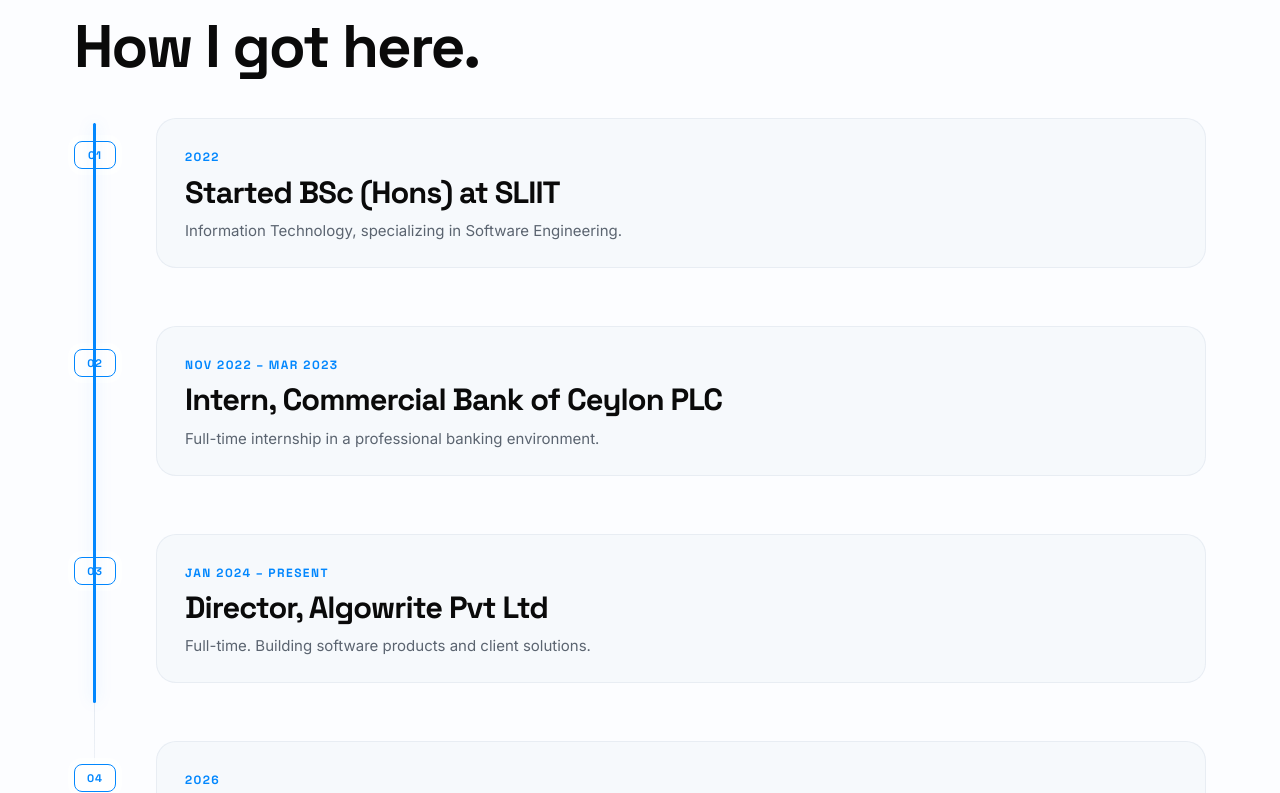
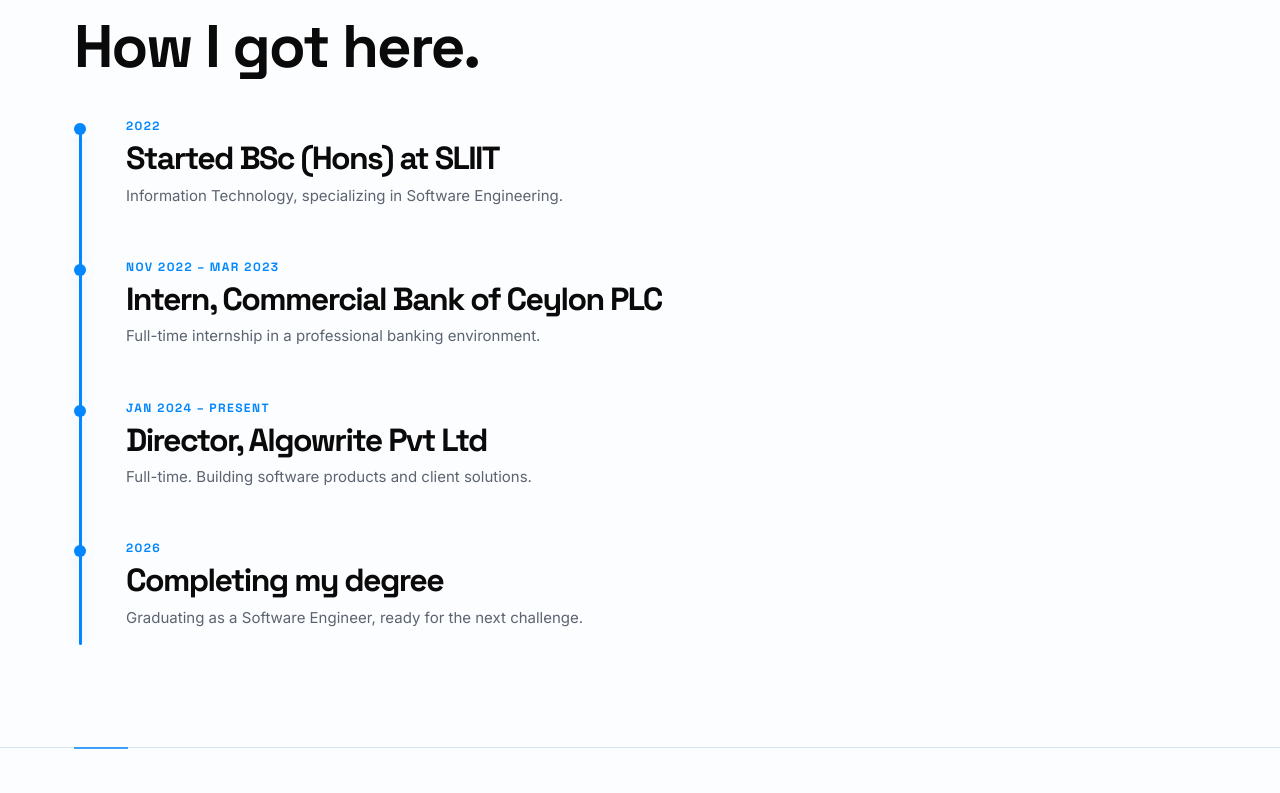
Before and after one commit to DKLakshman/My-Portfolio, a React (Vite) app in the folder client/: page / in a window 1280 px wide. Shown: the part 3127-3920 px from the top of the page. Built offline with nearby package versions, Linux system fonts and the light colour scheme; no server answers.

Commit message:
journey section updated

```diff
--- a/client/src/App.jsx
+++ b/client/src/App.jsx
@@ -87,7 +87,7 @@ function Journey() {
         <motion.div className="tl" ref={ref} style={{ '--p': scrollYProgress }}>
           {timeline.map((s, i) => (
             <Reveal key={s.title} className="step">
-              <span className="step-marker" aria-hidden="true">{String(i + 1).padStart(2, '0')}</span>
+              <span className="step-number" aria-hidden="true">0{i + 1}</span>
               <small>{s.when}</small><h3>{s.title}</h3><p>{s.text}</p>
             </Reveal>
           ))}
--- a/client/src/index.css
+++ b/client/src/index.css
@@ -125,14 +125,15 @@ nav .wrap{display:flex;align-items:center;justify-content:space-between;height:6
 .skills-grid .svc{transform-origin:center bottom;will-change:transform,opacity,filter}
 @media(max-width:620px){.grid{grid-template-columns:1fr}}
 /* timeline */
-.tl{position:relative;padding-left:82px;--p:0}
-.tl::before{content:"";position:absolute;left:20px;top:5px;bottom:22px;width:1px;background:linear-gradient(var(--brand),var(--line) 75%,transparent)}
-.tl::after{content:"";position:absolute;left:19px;top:5px;width:3px;height:calc(var(--p)*75%);max-height:75%;background:var(--brand);box-shadow:0 0 16px var(--glow);border-radius:4px}
-.step{position:relative;margin-bottom:58px;padding:24px 28px;border:1px solid color-mix(in srgb,var(--line) 72%,transparent);border-radius:20px;background:color-mix(in srgb,var(--card) 64%,transparent);transition:border-color .3s,transform .3s,background .3s}
-.step:hover{border-color:color-mix(in srgb,var(--brand) 48%,var(--line));transform:translateX(6px);background:color-mix(in srgb,var(--card) 82%,transparent)}
-.step-marker{position:absolute;left:-83px;top:22px;display:grid;place-items:center;width:42px;height:28px;border:1px solid var(--brand);border-radius:8px;background:var(--bg);color:var(--brand);font:600 11px "Space Grotesk",sans-serif;letter-spacing:.08em;box-shadow:0 0 0 6px color-mix(in srgb,var(--bg) 75%,transparent)}
-.step small{color:var(--brand);font:600 12px "Space Grotesk",sans-serif;letter-spacing:.12em;text-transform:uppercase}.step h3{font-size:clamp(22px,2.4vw,32px);margin:8px 0 10px}.step p{color:var(--muted);max-width:680px;font-size:15px}
-@media(max-width:600px){.tl{padding-left:54px}.tl::before{left:12px}.tl::after{left:11px}.step{margin-bottom:34px;padding:20px 18px;border-radius:16px}.step-marker{left:-55px;top:18px;width:32px;height:24px;font-size:10px}.step h3{font-size:22px}.step p{font-size:14px}.step:hover{transform:none}}
+.tl{position:relative;max-width:820px;margin-left:0;padding-left:52px;--p:0}
+.tl::before{content:"";position:absolute;left:6px;top:8px;bottom:8px;width:1px;background:var(--line)}
+.tl::after{content:"";position:absolute;left:5px;top:8px;width:3px;height:calc(var(--p)*100%);max-height:100%;background:var(--brand);box-shadow:0 0 12px var(--glow);border-radius:4px}
+.step{position:relative;margin:0;padding:0 0 52px;transition:transform .3s ease}.step:last-child{padding-bottom:8px}.step:hover{transform:translateX(6px)}
+.step-number{position:absolute;left:-52px;top:5px;width:12px;height:12px;border:0;border-radius:50%;background:var(--brand);font-size:0;box-shadow:0 0 0 5px color-mix(in srgb,var(--bg) 82%,transparent),0 0 10px var(--glow);z-index:1}
+.step-number::after{display:none}
+.step small{display:block;color:var(--brand);font:600 12px "Space Grotesk",sans-serif;letter-spacing:.12em;text-transform:uppercase;margin-bottom:8px}
+.step h3{font-size:clamp(22px,2.5vw,34px);margin:0 0 8px;letter-spacing:-.05em}.step p{color:var(--muted);max-width:620px;font-size:15px;line-height:1.55}
+@media(max-width:600px){.tl{padding-left:38px}.tl::before{left:6px}.tl::after{left:5px}.step{padding-bottom:36px}.step-number{left:-38px;top:4px}.step h3{font-size:22px}.step p{font-size:14px}.step:hover{transform:none}}
 /* quotes */
 .q{position:relative;min-height:230px;text-align:center;max-width:820px;margin:auto}
 .q blockquote{position:absolute;inset:0;opacity:0;transform:translateY(20px);transition:.7s;font:500 clamp(22px,3.2vw,34px)/1.3 "Space Grotesk",sans-serif}
```
